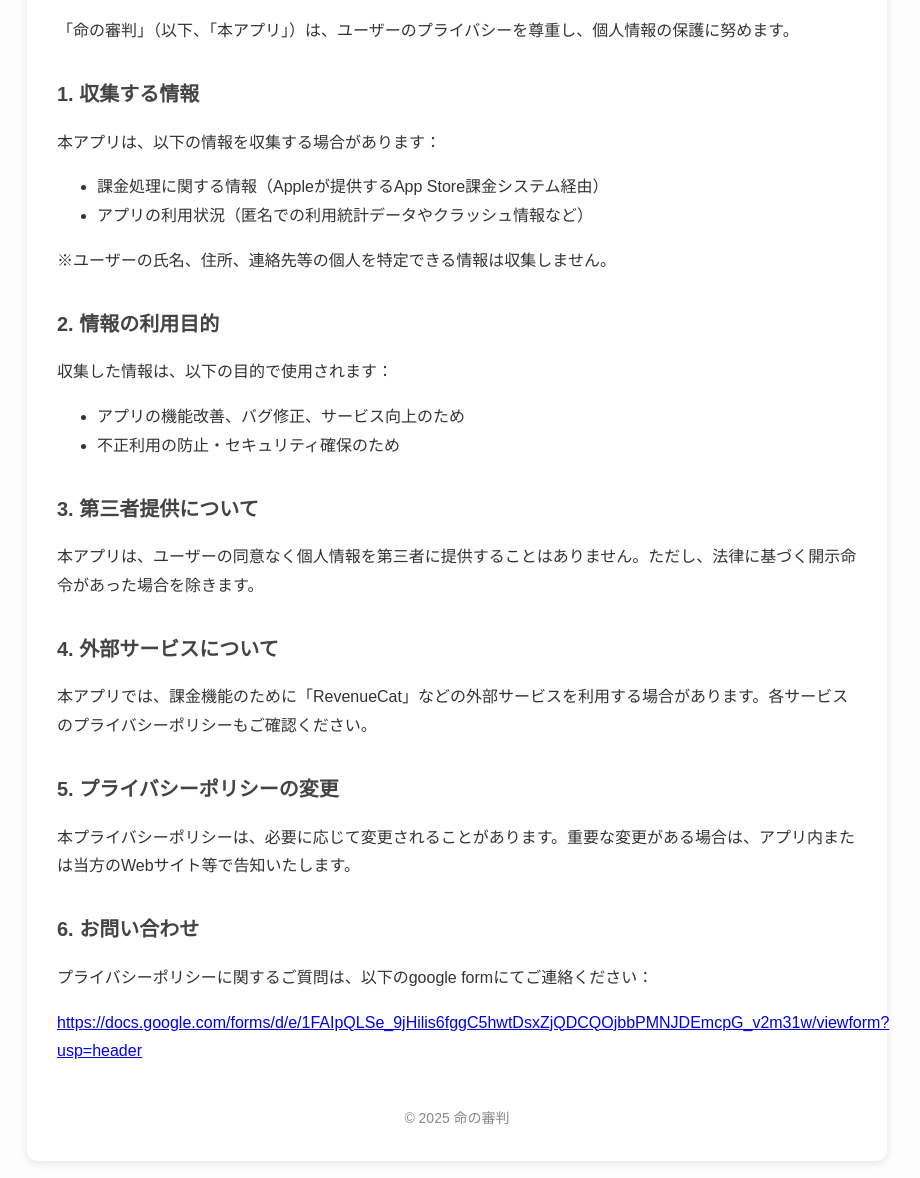
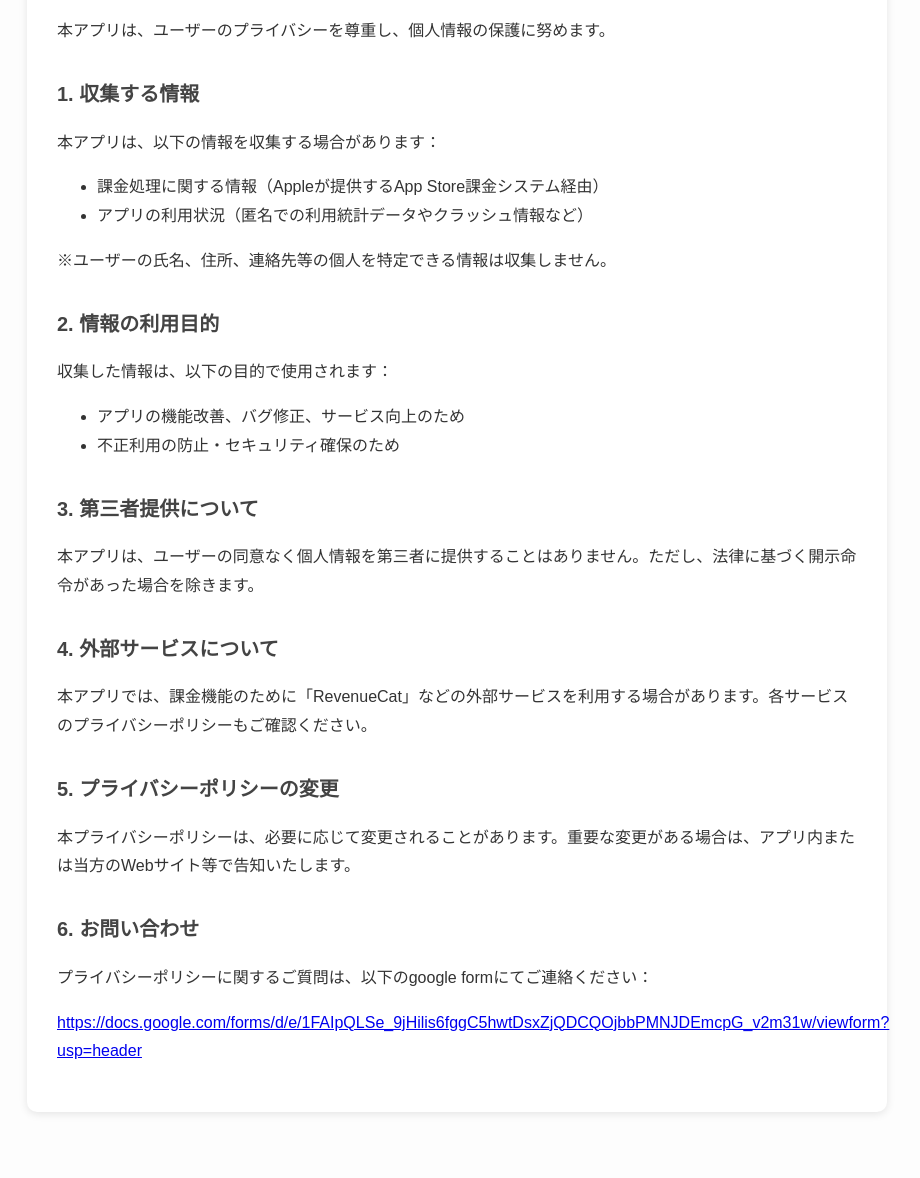
Before and after one commit to sho-sai64/Life_Judgement, a plain HTML site: page privacy.html in a window 1280 px wide. Shown: the part 122-1300 px from the top of the page, without its empty margins (183-1103 px from the left). After the commit the page ends 1254 px from the top, so only its background shows below. Drawn offline with Linux system fonts and the light colour scheme.

Commit message:
Update privacy.html

```diff
--- a/privacy.html
+++ b/privacy.html
@@ -3,7 +3,7 @@
 <head>
   <meta charset="UTF-8">
   <meta name="viewport" content="width=device-width, initial-scale=1">
-  <title>プライバシーポリシー | 命の審判</title>
+  <title>プライバシーポリシー</title>
   <style>
     body {
       font-family: "Hiragino Kaku Gothic ProN", Meiryo, sans-serif;
@@ -45,7 +45,7 @@
 <body>
   <div class="container">
     <h1>プライバシーポリシー</h1>
-    <p>「命の審判」（以下、「本アプリ」）は、ユーザーのプライバシーを尊重し、個人情報の保護に努めます。</p>
+    <p>本アプリは、ユーザーのプライバシーを尊重し、個人情報の保護に努めます。</p>
 
     <h2>1. 収集する情報</h2>
     <p>本アプリは、以下の情報を収集する場合があります：</p>
@@ -75,9 +75,6 @@
     <p>プライバシーポリシーに関するご質問は、以下のgoogle formにてご連絡ください：</p>
     <p><a href="https://docs.google.com/forms/d/e/1FAIpQLSe_9jHilis6fggC5hwtDsxZjQDCQOjbbPMNJDEmcpG_v2m31w/viewform?usp=header">https://docs.google.com/forms/d/e/1FAIpQLSe_9jHilis6fggC5hwtDsxZjQDCQOjbbPMNJDEmcpG_v2m31w/viewform?usp=header</a></p>
 
-    <footer>
-      &copy; 2025 命の審判
-    </footer>
   </div>
 </body>
 </html>
```
